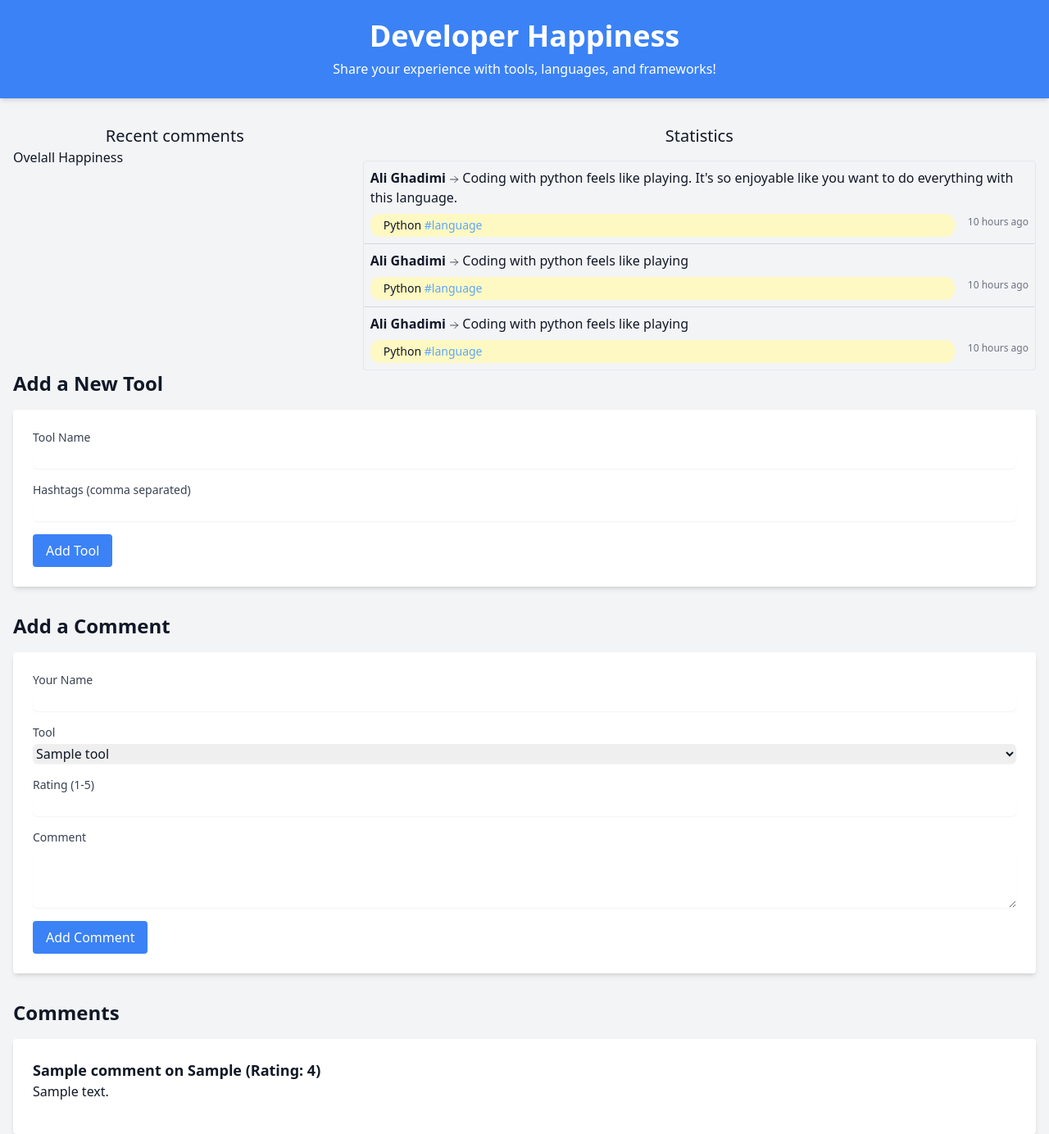
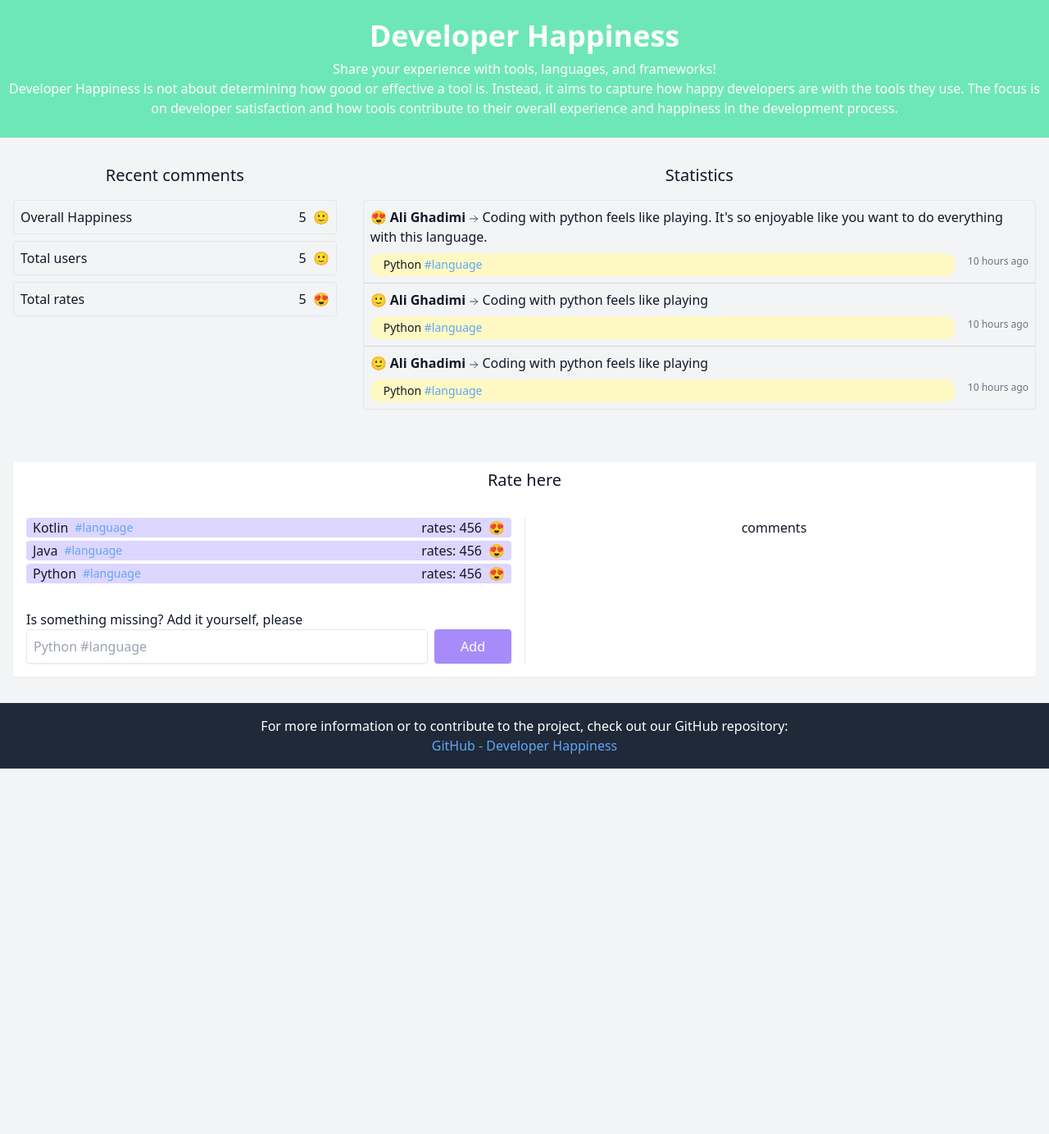
Before and after one commit to itsaligadimi/DeveloperHappiness, a Flask app: page / in a window 1280 px wide. Shown: the whole page at 82% size. After the commit the page ends 938 px from the top, so only its background shows below. Run offline with Flask 3, Linux system fonts and the light colour scheme; tables that the repository leaves empty hold one stand-in row (values such as "Sample post"); some libraries are stand-ins or nearby versions.

Commit message:
added rate section to UI

```diff
--- a/templates/index.html
+++ b/templates/index.html
@@ -1,3 +1,4 @@
+<!-- 😡😕😐🙂😍 -->
 <!DOCTYPE html>
 <html lang="en">
 <head>
@@ -5,23 +6,36 @@
     <meta name="viewport" content="width=device-width, initial-scale=1.0">
     <title>Developer Happiness</title>
     <script src="https://cdn.tailwindcss.com"></script>
+    <style>
+
+    </style>
 </head>
 <body class="bg-gray-100 text-gray-900">
-    <header class="bg-blue-500 text-white py-6 mb-8 shadow-md">
+    <header class="bg-emerald-300 text-white py-6 mb-8">
         <div class="container mx-auto text-center">
             <h1 class="text-4xl font-bold">Developer Happiness</h1>
-            <p class="mt-2">Share your experience with tools, languages, and frameworks!</p>
+            <p class="mt-2">Share your experience with tools, languages, and frameworks! <br> Developer Happiness is not about determining how good or effective a tool is. Instead, it aims to capture how happy developers are with the tools they use. The focus is on developer satisfaction and how tools contribute to their overall experience and happiness in the development process.</p>
         </div>
     </header>
     <main class="container mx-auto px-4">
         <section class="grid grid-cols-3 gap-8">
-            <div class="">
+            <div>
                 <h2 class="text-xl text-center font-medium">Recent comments</h2>
-                <div>
-                    <div class="flex">
-                        <span class="grow">Ovelall Happiness</span>
-                        <span></span>
-                        <span></span>
+                <div class="pt-2">
+                    <div class="flex border rounded p-2 mt-2">
+                        <span class="grow">Overall Happiness</span>
+                        <span>5</span>
+                        <span class="ml-2">🙂</span>
+                    </div>
+                    <div class="flex border rounded p-2 mt-2">
+                        <span class="grow">Total users</span>
+                        <span>5</span>
+                        <span class="ml-2">🙂</span>
+                    </div>
+                    <div class="flex border rounded p-2 mt-2">
+                        <span class="grow">Total rates</span>
+                        <span>5</span>
+                        <span class="ml-2">😍</span>
                     </div>
                 </div>
             </div>
@@ -29,7 +43,7 @@
                 <h2 class="text-xl text-center font-medium">Statistics</h2>
                 <div class="h-64 mt-4 border rounded overflow-auto">
                     <div class="border-gray-300 border-b rounded-sm p-2">
-                        <p><span class="font-bold">Ali Ghadimi </span>
+                        <p><span class="font-bold">😍 Ali Ghadimi </span>
                             <svg xmlns="http://www.w3.org/2000/svg" fill="none" viewBox="0 0 24 24" stroke-width="1.5" stroke="currentColor" class="size-3 inline">
                                 <path stroke-linecap="round" stroke-linejoin="round" d="M13.5 4.5 21 12m0 0-7.5 7.5M21 12H3" />
                             </svg>
@@ -42,7 +56,7 @@
                     </div>
 
                     <div class="border-gray-300 border-b rounded-sm p-2">
-                        <p><span class="font-bold">Ali Ghadimi </span>
+                        <p><span class="font-bold">🙂 Ali Ghadimi </span>
                             <svg xmlns="http://www.w3.org/2000/svg" fill="none" viewBox="0 0 24 24" stroke-width="1.5" stroke="currentColor" class="size-3 inline">
                                 <path stroke-linecap="round" stroke-linejoin="round" d="M13.5 4.5 21 12m0 0-7.5 7.5M21 12H3" />
                             </svg>
@@ -54,7 +68,7 @@
                         </div>
                     </div>
                     <div class="border-gray-300 border-b rounded-sm p-2">
-                        <p><span class="font-bold">Ali Ghadimi </span>
+                        <p><span class="font-bold"> 🙂 Ali Ghadimi </span>
                             <svg xmlns="http://www.w3.org/2000/svg" fill="none" viewBox="0 0 24 24" stroke-width="1.5" stroke="currentColor" class="size-3 inline">
                                 <path stroke-linecap="round" stroke-linejoin="round" d="M13.5 4.5 21 12m0 0-7.5 7.5M21 12H3" />
                             </svg>
@@ -66,7 +80,7 @@
                         </div>
                     </div>
                     <div class="border-gray-300 border-b rounded-sm p-2">
-                        <p><span class="font-bold">Ali Ghadimi </span>
+                        <p><span class="font-bold">🙂 Ali Ghadimi </span>
                             <svg xmlns="http://www.w3.org/2000/svg" fill="none" viewBox="0 0 24 24" stroke-width="1.5" stroke="currentColor" class="size-3 inline">
                                 <path stroke-linecap="round" stroke-linejoin="round" d="M13.5 4.5 21 12m0 0-7.5 7.5M21 12H3" />
                             </svg>
@@ -78,7 +92,7 @@
                         </div>
                     </div>
                     <div class="border-gray-300 border-b rounded-sm p-2">
-                        <p><span class="font-bold">Ali Ghadimi </span>
+                        <p><span class="font-bold">🙂 Ali Ghadimi </span>
                             <svg xmlns="http://www.w3.org/2000/svg" fill="none" viewBox="0 0 24 24" stroke-width="1.5" stroke="currentColor" class="size-3 inline">
                                 <path stroke-linecap="round" stroke-linejoin="round" d="M13.5 4.5 21 12m0 0-7.5 7.5M21 12H3" />
                             </svg>
@@ -90,7 +104,7 @@
                         </div>
                     </div>
                     <div class="border-gray-300 border-b rounded-sm p-2">
-                        <p><span class="font-bold">Ali Ghadimi </span>
+                        <p><span class="font-bold">🙂 Ali Ghadimi </span>
                             <svg xmlns="http://www.w3.org/2000/svg" fill="none" viewBox="0 0 24 24" stroke-width="1.5" stroke="currentColor" class="size-3 inline">
                                 <path stroke-linecap="round" stroke-linejoin="round" d="M13.5 4.5 21 12m0 0-7.5 7.5M21 12H3" />
                             </svg>
@@ -105,59 +119,56 @@
             </div>
         </section>
 
-        <section class="mb-8">
-            <h2 class="text-2xl font-bold mb-4">Add a New Tool</h2>
-            <form action="/add_tool" method="POST" class="bg-white p-6 rounded shadow-md">
-                <div class="mb-4">
-                    <label for="name" class="block text-sm font-medium text-gray-700">Tool Name</label>
-                    <input type="text" id="name" name="name" class="mt-1 block w-full rounded-md border-gray-300 shadow-sm" required>
+
+        <section class="bg-white shadow-sm mt-16 rounded">
+            <h2 class="text-xl text-center font-medium pt-2">Rate here</h2>
+
+            <div class="grid grid-cols-2 divide-x mt-4 p-4">
+                <div class="pr-4">
+                    <div class="space-y-1">
+                        <div class="flex items-center bg-violet-200 rounded px-2">
+                            <span class="">Kotlin</span>
+                            <span class="grow text-sm text-blue-400 ml-2">#language</span>
+                            <span class="ml-2">rates: 456</span>
+                            <span class="ml-2">😍</span>
                         </div>
-                <div class="mb-4">
-                    <label for="hashtags" class="block text-sm font-medium text-gray-700">Hashtags (comma separated)</label>
-                    <input type="text" id="hashtags" name="hashtags" class="mt-1 block w-full rounded-md border-gray-300 shadow-sm">
+
+                        <div class="flex items-center bg-violet-200 rounded px-2">
+                            <span class="">Java</span>
+                            <span class="grow text-sm text-blue-400 ml-2">#language</span>
+                            <span class="ml-2">rates: 456</span>
+                            <span class="ml-2">😍</span>
                         </div>
-                <button type="submit" class="bg-blue-500 text-white py-2 px-4 rounded hover:bg-blue-600">Add Tool</button>
-            </form>
-        </section>
-        <section class="mb-8">
-            <h2 class="text-2xl font-bold mb-4">Add a Comment</h2>
-            <form action="/add_comment" method="POST" class="bg-white p-6 rounded shadow-md">
-                <div class="mb-4">
-                    <label for="name" class="block text-sm font-medium text-gray-700">Your Name</label>
-                    <input type="text" id="name" name="name" class="mt-1 block w-full rounded-md border-gray-300 shadow-sm" required>
+
+                        <div class="flex items-center bg-violet-200 rounded px-2">
+                            <span class="">Python</span>
+                            <span class="grow text-sm text-blue-400 ml-2">#language</span>
+                            <span class="ml-2">rates: 456</span>
+                            <span class="ml-2">😍</span>
                         </div>
-                <div class="mb-4">
-                    <label for="tool" class="block text-sm font-medium text-gray-700">Tool</label>
-                    <select id="tool" name="tool" class="mt-1 block w-full rounded-md border-gray-300 shadow-sm" required>
-                        {% for tool in tools %}
-                            <option value="{{ tool[1] }}">{{ tool[1] }}</option>
-                        {% endfor %}
-                    </select>
                     </div>
-                <div class="mb-4">
-                    <label for="rating" class="block text-sm font-medium text-gray-700">Rating (1-5)</label>
-                    <input type="number" id="rating" name="rating" min="1" max="5" class="mt-1 block w-full rounded-md border-gray-300 shadow-sm" required>
+
+
+                    <div class="mt-8">
+                        <p>Is something missing? Add it yourself, please</p>
+                        <div class="flex gap-2">
+                            <input class="bg-white shadow-sm focus:outline-none border rounded grow p-2" type="text" value="" placeholder="Python #language"/>
+                            <button class="bg-violet-400 px-8 rounded text-white">Add</button>
                         </div>
-                <div class="mb-4">
-                    <label for="comment" class="block text-sm font-medium text-gray-700">Comment</label>
-                    <textarea id="comment" name="comment" rows="3" class="mt-1 block w-full rounded-md border-gray-300 shadow-sm" required></textarea>
                     </div>
-                <button type="submit" class="bg-blue-500 text-white py-2 px-4 rounded hover:bg-blue-600">Add Comment</button>
-            </form>
-        </section>
-        <section>
-            <h2 class="text-2xl font-bold mb-4">Comments</h2>
-            <div class="bg-white p-6 rounded shadow-md">
-                {% for comment in comments %}
-                    <div class="mb-4">
-                        <h3 class="text-lg font-bold">{{ comment[1] }} on {{ comment[2] }} (Rating: {{ comment[3] }})</h3>
-                        <p>{{ comment[4] }}</p>
                 </div>
-                {% else %}
-                    <p>No comments yet. Be the first to add one!</p>
-                {% endfor %}
+                <div class="text-center">comments</div>
             </div>
         </section>
     </main>
+
+    <footer class="bg-gray-800 text-white py-4 mt-8">
+        <div class="container mx-auto text-center">
+            <p>For more information or to contribute to the project, check out our GitHub repository:</p>
+            <a href="https://github.com/itsaligadimi/DeveloperHappiness" class="text-blue-400 hover:underline">
+                GitHub - Developer Happiness
+            </a>
+        </div>
+    </footer>
 </body>
 </html>
```
Also changed, not shown: readme.md. Lines whose indentation alone changed are shown as unchanged.
